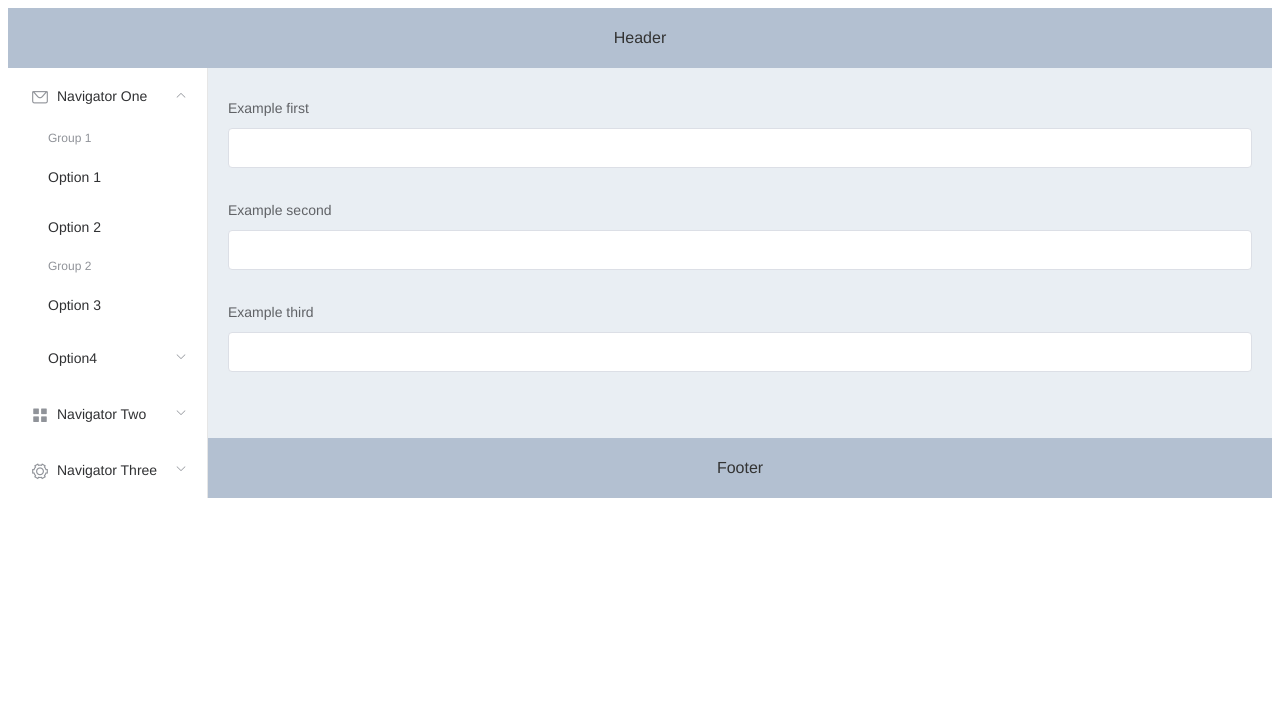
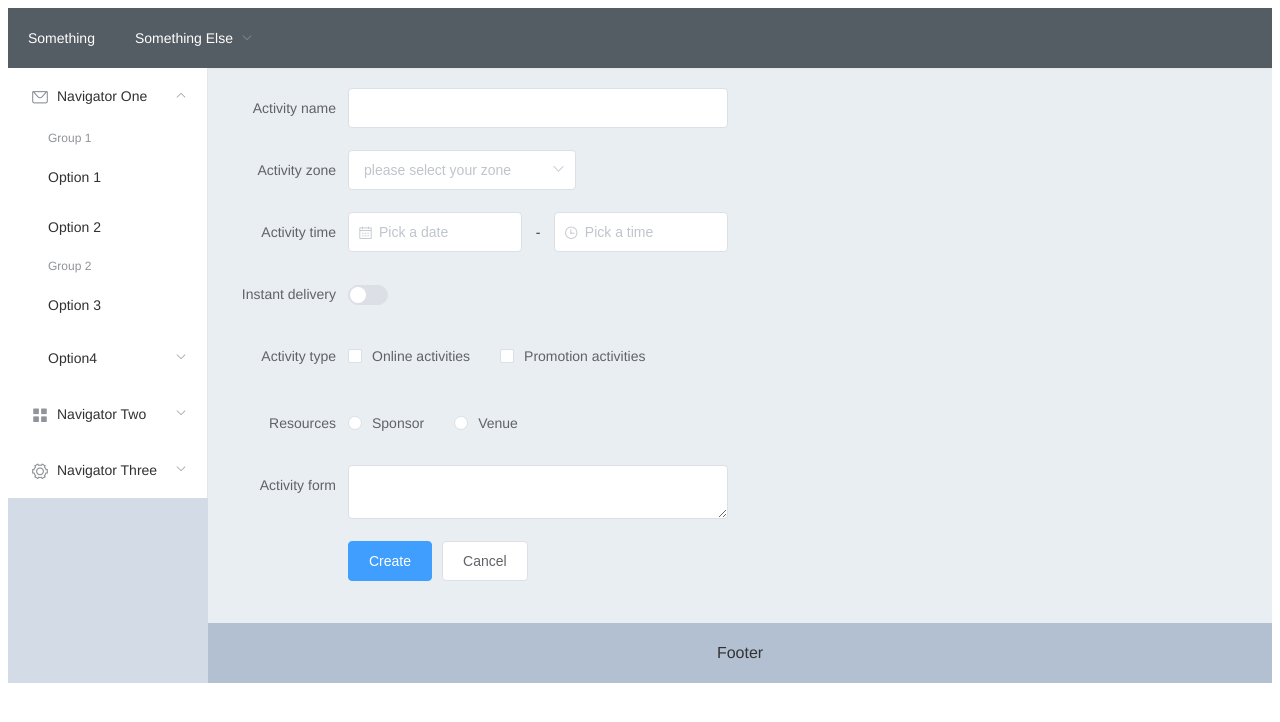
Before and after one commit to tomeightyeight/nuxt-dummy-application, a Nuxt app: page / in a window 1280 px wide. Shown: the top 722 px of the page. Built offline with nearby package versions, Linux system fonts and the light colour scheme.

Commit message:
Add HeaderContainer

```diff
--- /dev/null
+++ b/components/containers/HeaderContainer.vue
@@ -0,0 +1,41 @@
+<template>
+  <el-menu
+    :default-active="activeIndex2"
+    class="el-menu-demo"
+    mode="horizontal"
+    background-color="#545c64"
+    text-color="#fff"
+    active-text-color="#ffd04b">
+    <el-menu-item index="1">Something</el-menu-item>
+    <el-submenu index="2">
+      <template slot="title">Something Else</template>
+      <el-menu-item index="2-1">item one</el-menu-item>
+      <el-menu-item index="2-2">item two</el-menu-item>
+      <el-menu-item index="2-3">item three</el-menu-item>
+    </el-submenu>
+  </el-menu>
+</template>
+
+<script>
+'use strict'
+
+import {
+  Menu,
+  Submenu,
+  MenuItem
+} from 'element-ui'
+
+export default {
+  name: 'header-container',
+
+  components: {
+    'ElMenu': Menu,
+    'ElSubmenu': Submenu,
+    'ElMenuItem': MenuItem
+  }
+}
+</script>
+
+<style lang="scss">
+
+</style>
--- a/layouts/default.vue
+++ b/layouts/default.vue
@@ -1,6 +1,8 @@
 <template>
   <el-container>
-    <el-header>Header</el-header>
+    <el-header>
+      <header-container />
+    </el-header>
     <el-container>
       <el-aside width="200px">
         <navigation-container />
@@ -27,6 +29,7 @@ import {
 } from 'element-ui'
 
 import NavigationContainer from '../components/containers/NavigationContainer'
+import HeaderContainer from '../components/containers/HeaderContainer'
 
 export default {
   name: 'default',
@@ -37,7 +40,8 @@ export default {
     'ElAside': Aside,
     'ElMain': Main,
     'ElFooter': Footer,
-    NavigationContainer
+    NavigationContainer,
+    HeaderContainer
   },
 
   data () {
@@ -56,8 +60,12 @@ body {
 .el-header, .el-footer {
   background-color: #B3C0D1;
   color: #333;
+  line-height: 60px;
+  padding: 0;
+}
+
+.el-footer {
   text-align: center;
-  line-height: 60px;
 }
 
 .el-aside {
@@ -69,7 +77,6 @@ body {
 .el-main {
   background-color: #E9EEF3;
   color: #333;
-  text-align: center;
   line-height: 160px;
 }
 
--- a/pages/index.vue
+++ b/pages/index.vue
@@ -1,14 +1,45 @@
 <template>
   <section class="section">
-    <el-form ref="form" :model="exampleForm">
-      <el-form-item label="Example first">
-        <el-input v-model="exampleForm.first"></el-input>
+    <el-form ref="form" :model="form" label-width="120px">
+      <el-form-item label="Activity name">
+        <el-input v-model="form.name"></el-input>
       </el-form-item>
-      <el-form-item label="Example second">
-        <el-input v-model="exampleForm.second"></el-input>
+      <el-form-item label="Activity zone">
+        <el-select v-model="form.region" placeholder="please select your zone">
+          <el-option label="Zone one" value="shanghai"></el-option>
+          <el-option label="Zone two" value="beijing"></el-option>
+        </el-select>
       </el-form-item>
-      <el-form-item label="Example third">
-        <el-input v-model="exampleForm.third"></el-input>
+      <el-form-item label="Activity time">
+        <el-col :span="11">
+          <el-date-picker type="date" placeholder="Pick a date" v-model="form.date1" style="width: 100%;"></el-date-picker>
+        </el-col>
+        <el-col class="line" :span="2">-</el-col>
+        <el-col :span="11">
+          <el-time-picker type="fixed-time" placeholder="Pick a time" v-model="form.date2" style="width: 100%;"></el-time-picker>
+        </el-col>
+      </el-form-item>
+      <el-form-item label="Instant delivery">
+        <el-switch v-model="form.delivery"></el-switch>
+      </el-form-item>
+      <el-form-item label="Activity type">
+        <el-checkbox-group v-model="form.type">
+          <el-checkbox label="Online activities" name="type"></el-checkbox>
+          <el-checkbox label="Promotion activities" name="type"></el-checkbox>
+        </el-checkbox-group>
+      </el-form-item>
+      <el-form-item label="Resources">
+        <el-radio-group v-model="form.resource">
+          <el-radio label="Sponsor"></el-radio>
+          <el-radio label="Venue"></el-radio>
+        </el-radio-group>
+      </el-form-item>
+      <el-form-item label="Activity form">
+        <el-input type="textarea" v-model="form.desc"></el-input>
+      </el-form-item>
+      <el-form-item>
+        <el-button type="primary">Create</el-button>
+        <el-button>Cancel</el-button>
       </el-form-item>
     </el-form>
   </section>
@@ -21,7 +52,17 @@ import {
   Form,
   FormItem,
   Input,
-  Button
+  Button,
+  RadioGroup,
+  Radio,
+  CheckboxGroup,
+  Checkbox,
+  Switch,
+  TimePicker,
+  Col,
+  DatePicker,
+  Select,
+  Option
 } from 'element-ui'
 
 export default {
@@ -31,21 +72,42 @@ export default {
     'ElForm': Form,
     'ElFormItem': FormItem,
     'ElInput': Input,
-    'ElButton': Button
+    'ElButton': Button,
+    'ElRadioGroup': RadioGroup,
+    'ElRadio': Radio,
+    'ElCheckboxGroup': CheckboxGroup,
+    'ElCheckbox': Checkbox,
+    'ElSwitch': Switch,
+    'ElTimePicker': TimePicker,
+    'ElCol': Col,
+    'ElDatePicker': DatePicker,
+    'ElSelect': Select,
+    'ElOption': Option
   },
 
   data () {
     return {
-      exampleForm: {
-        first: '',
-        second: '',
-        third: ''
+      form: {
+        name: '',
+        region: '',
+        date1: '',
+        date2: '',
+        delivery: false,
+        type: [],
+        resource: '',
+        desc: ''
       }
     }
   }
 }
 </script>
 
-<style lang="scss">
+<style lang="scss" scoped>
+.section {
+  width: 500px;
+}
 
+.line {
+  text-align: center;
+}
 </style>
```
